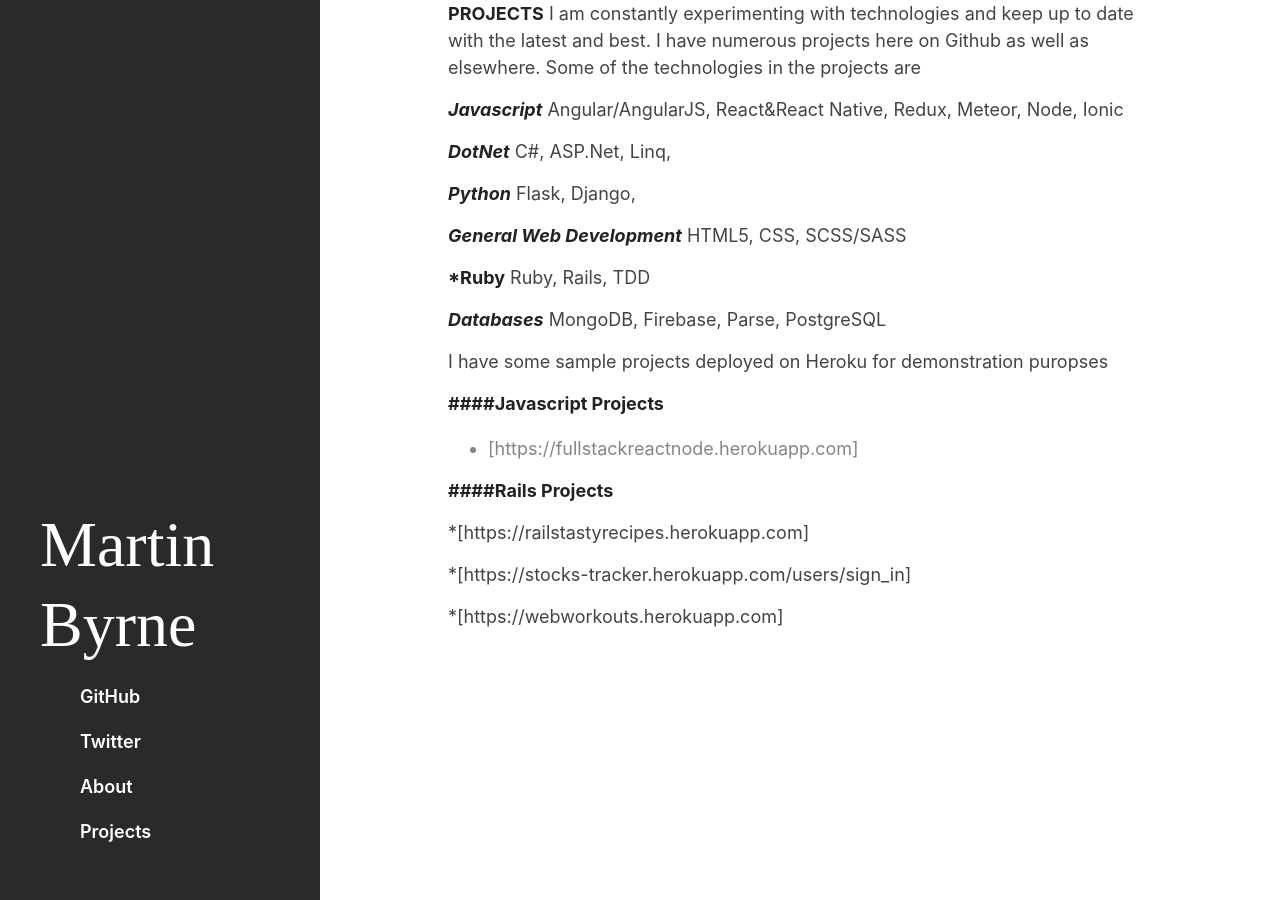
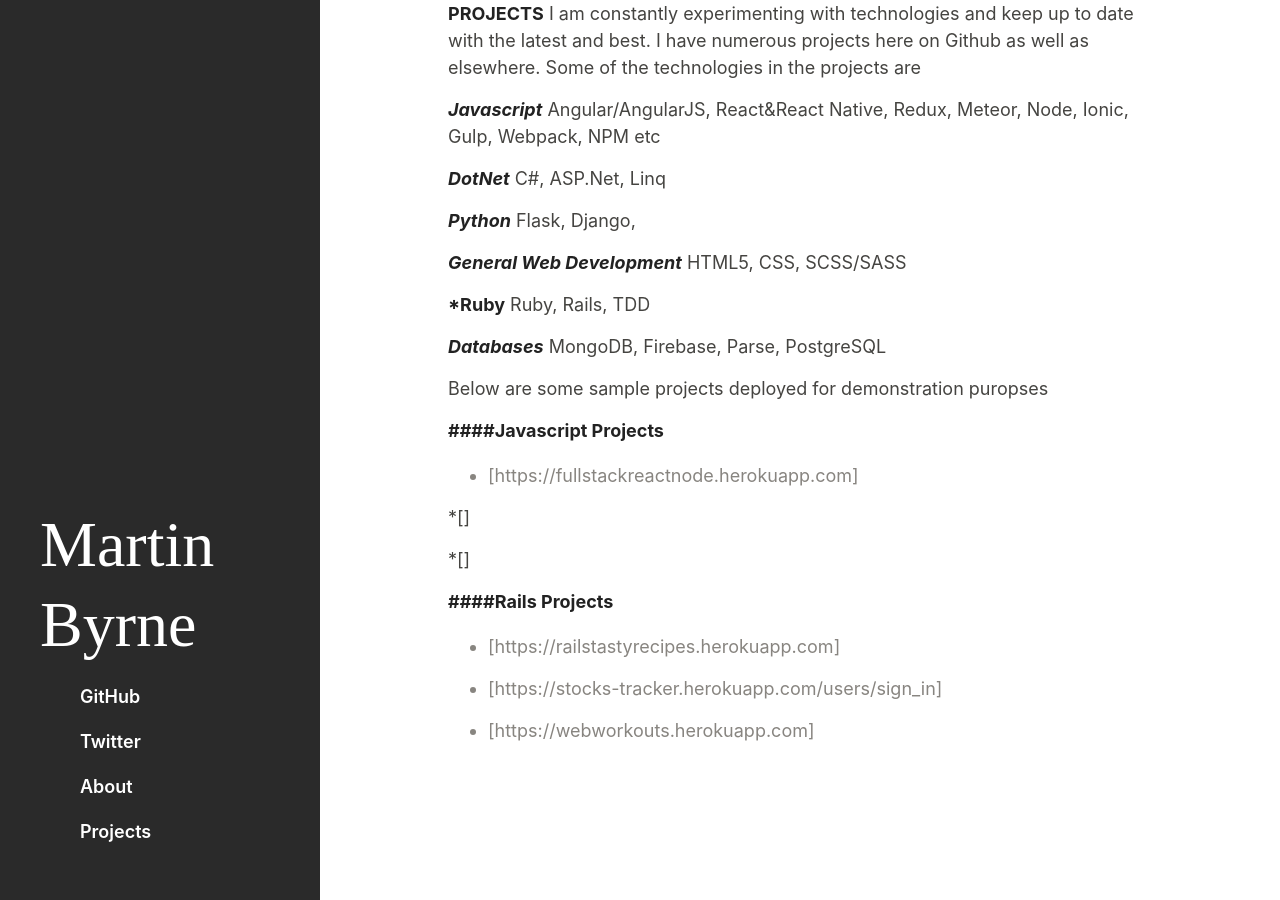
Before and after one commit to marb61a/marb61a.github.io, a Jekyll site: the page built from projects.md, in a window 1280 px wide. Built offline with Jekyll 4.4.1, drawn with Linux system fonts in a browser that asks for light colours; our own code applies the rules of GitHub Pages for plain Markdown files.

Commit message:
Update projects.md

```diff
--- a/projects.md
+++ b/projects.md
@@ -4,10 +4,10 @@
 in the projects are
 
 ***Javascript***
-Angular/AngularJS, React&React Native, Redux, Meteor, Node, Ionic
+Angular/AngularJS, React&React Native, Redux, Meteor, Node, Ionic, Gulp, Webpack, NPM etc
 
 ***DotNet***
-C#, ASP.Net, Linq,
+C#, ASP.Net, Linq
 
 ***Python***
 Flask, Django,
@@ -21,16 +21,21 @@
 ***Databases***
 MongoDB, Firebase, Parse, PostgreSQL
 
-I have some sample projects deployed on Heroku for demonstration puropses
+Below are some sample projects deployed for demonstration puropses
 
 
 **####Javascript Projects**
 * [https://fullstackreactnode.herokuapp.com]
 
+*[]
+
+*[]
+
+
 **####Rails Projects**
 
-*[https://railstastyrecipes.herokuapp.com]
+* [https://railstastyrecipes.herokuapp.com]
 
-*[https://stocks-tracker.herokuapp.com/users/sign_in]
+* [https://stocks-tracker.herokuapp.com/users/sign_in]
 
-*[https://webworkouts.herokuapp.com]
+* [https://webworkouts.herokuapp.com]
```
